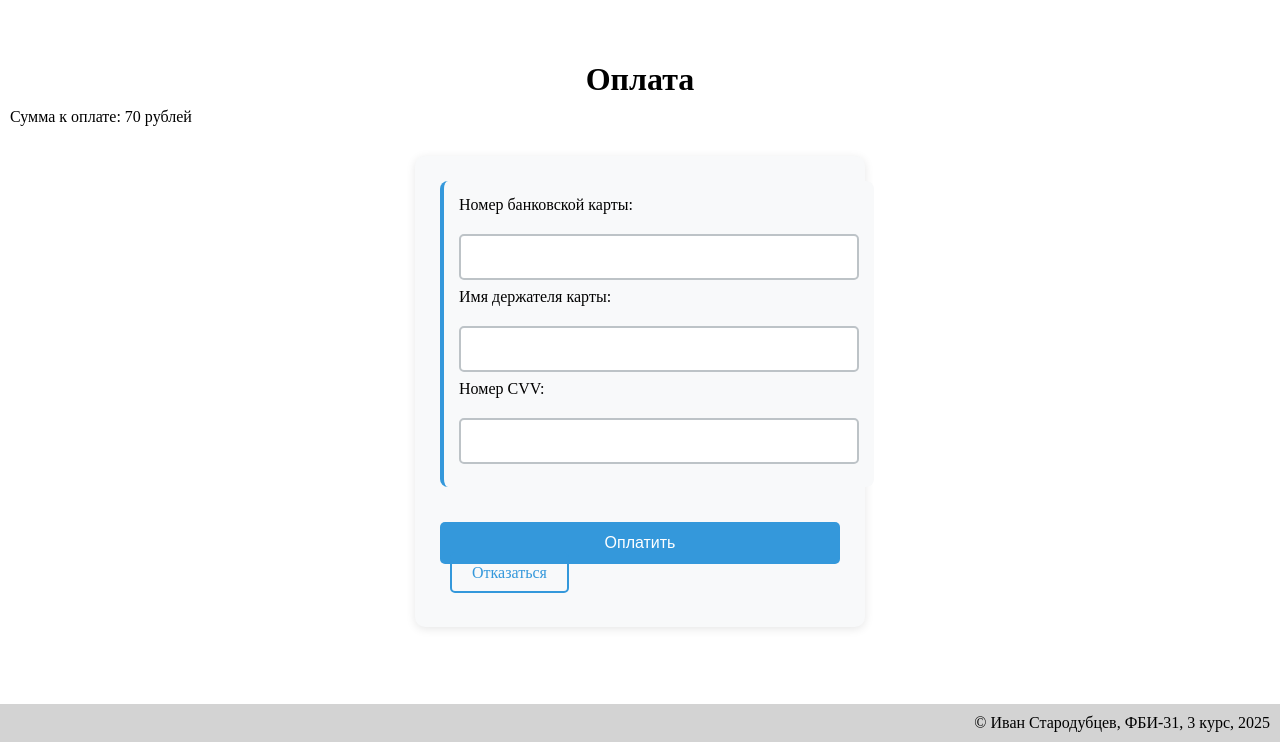
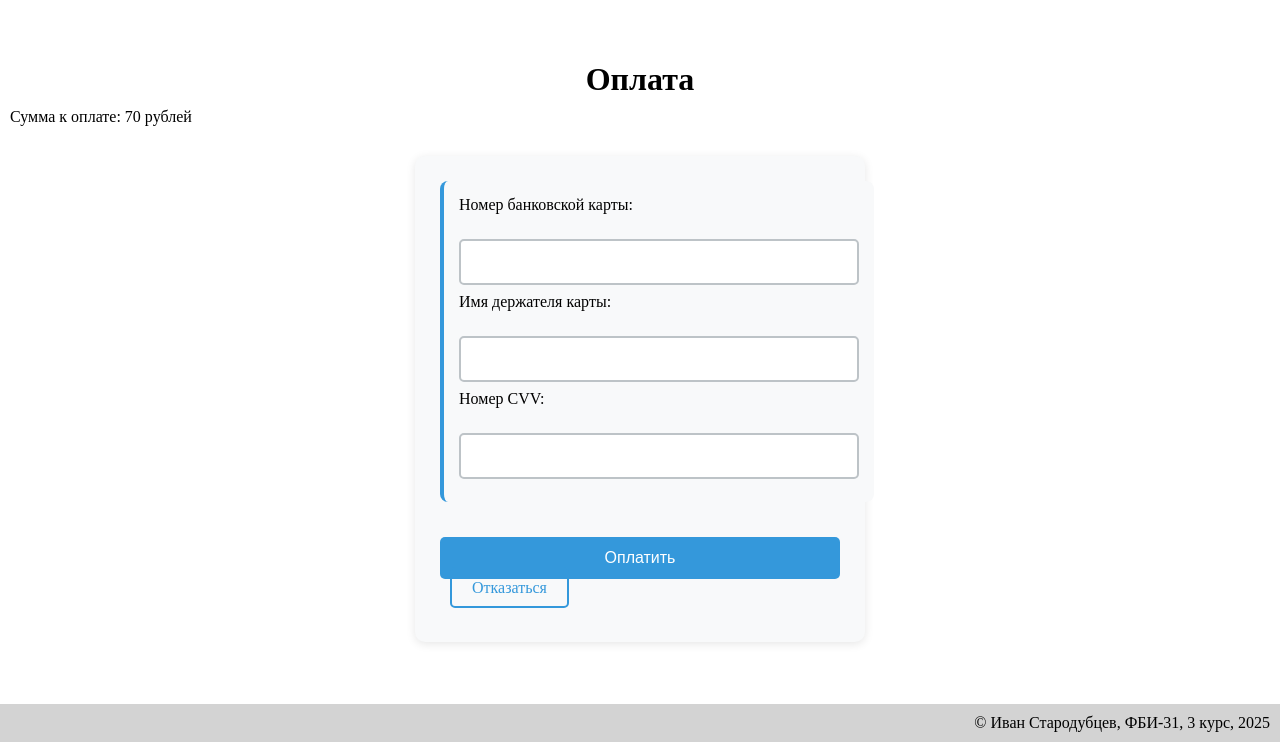
Before and after one commit to Sirius-sus/web-back-labs, a Flask app: page /lab3/pay in a window 1280 px wide. Shown: the part 58-800 px from the top of the page. Run offline with Flask 3, Linux system fonts and the light colour scheme; some libraries are stand-ins or nearby versions.

Commit message:
Стили

```diff
--- a/static/main.css
+++ b/static/main.css
@@ -111,7 +111,8 @@ label {
 }
 
 input[type="text"],
-input[type="password"] {
+input[type="password"],
+input[type="number"] {
     width: 100%;
     padding: 12px;
     border: 2px solid #bdc3c7;
@@ -119,10 +120,12 @@ input[type="password"] {
     font-size: 16px;
     box-sizing: border-box;
     transition: 0.3s;
+    margin-top: 5px;
 }
 
 input[type="text"]:focus,
-input[type="password"]:focus {
+input[type="password"]:focus,
+input[type="number"]:focus {
     border-color: #3498db;
     outline: none;
 }
@@ -159,6 +162,7 @@ textarea {
     font-size: 16px;
     resize: vertical;
     box-sizing: border-box;
+    margin-top: 5px;
 }
 
 textarea:focus {
--- a/templates/lab7/index.html
+++ b/templates/lab7/index.html
@@ -12,7 +12,7 @@
     background: white;
     width: 400px;
     left: 50%;
-    top: 220px;
+    top: 120px;
     margin-left: -200px;
     position: absolute;
     padding: 20px;
```
